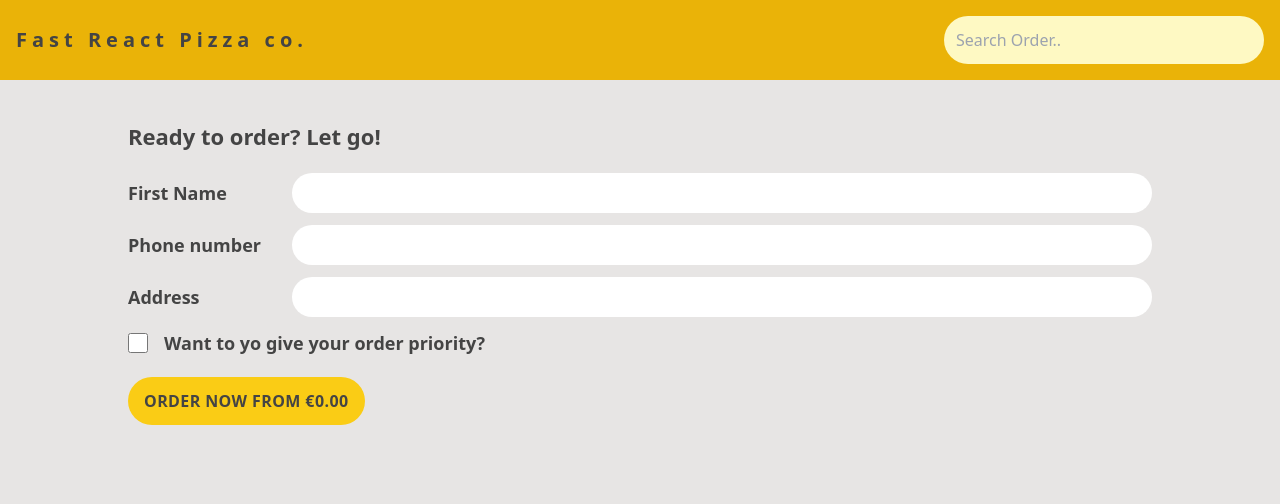
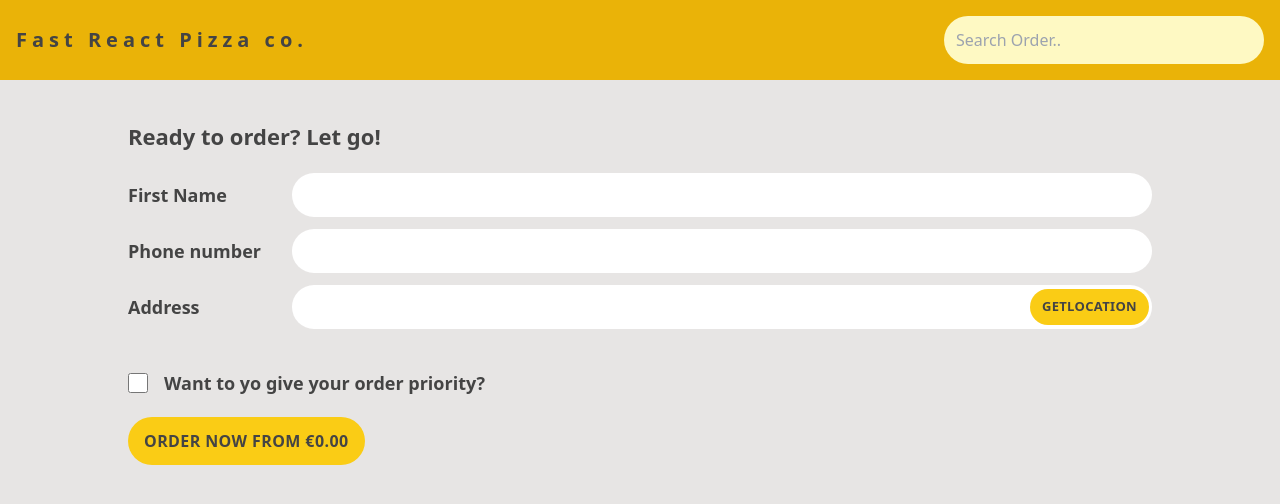
Before and after one commit to sohail455/fast-react-pizza, a React (Vite) app: page /order/new in a window 1280 px wide. Shown: the top 504 px of the page. Built offline with nearby package versions, Linux system fonts and the light colour scheme.

Commit message:
adding geoLocation Button

```diff
--- a/src/features/order/CreateOrder.jsx
+++ b/src/features/order/CreateOrder.jsx
@@ -6,6 +6,7 @@ import { useDispatch, useSelector } from 'react-redux';
 import { clearCart, getCart, getCartTotalPrice } from '../cart/cartSlice';
 import store from '../../store';
 import { formatCurrency } from '../../utils/helpers';
+import { fetchLocation } from '../user/userSlice';
 
 // https://uibakery.io/regex-library/phone-number
 const isValidPhone = (str) =>
@@ -24,7 +25,10 @@ function CreateOrder() {
   const navigation = useNavigation();
   const isSubmitting = navigation.state === 'submitting';
   console.log(navigation);
-  const userName = useSelector((state) => state.user.userName);
+  const { userName, position, address, error, status } = useSelector(
+    (state) => state.user,
+  );
+  const isLoadingPosition = status === 'loading';
   return (
     <div className="mt-10">
       <h2 className="mb-5 text-[22px] font-bold">Ready to order? Let go!</h2>
@@ -55,7 +59,7 @@ function CreateOrder() {
           </div>
         </div>
 
-        <div className="mb-3 flex flex-col gap-1 sm:flex-row sm:items-center">
+        <div className="relative mb-10 flex flex-col gap-1 sm:flex-row sm:items-center">
           <label className="text-lg font-semibold sm:basis-40">Address</label>
           <div className="grow">
             <input
@@ -63,8 +67,26 @@ function CreateOrder() {
               name="address"
               required
               className="input w-full"
+              defaultValue={address}
             />
+            {error && (
+              <p className="absolute left-[180px] text-red-600">{error}</p>
+            )}
           </div>
+          {!position && !error && (
+            <span className="absolute right-[3px] top-9 md:top-1">
+              <Button
+                type="small"
+                onClick={(e) => {
+                  e.preventDefault();
+                  dispatch(fetchLocation());
+                }}
+                disabled={isLoadingPosition}
+              >
+                GetLocation
+              </Button>
+            </span>
+          )}
         </div>
 
         <div className="mb-5 flex items-center gap-4">
--- a/src/features/user/userSlice.js
+++ b/src/features/user/userSlice.js
@@ -1,12 +1,15 @@
-import { createSlice } from '@reduxjs/toolkit';
-/*
+import { createAsyncThunk, createSlice } from '@reduxjs/toolkit';
+import { getAddress } from '../../services/apiGeocoding';
+
 function getPosition() {
   return new Promise(function (resolve, reject) {
     navigator.geolocation.getCurrentPosition(resolve, reject);
   });
 }
 
-async function fetchAddress() {
+export const fetchLocation = createAsyncThunk(
+  'user/fetchLocation',
+  async function () {
     // 1) We get the user's geolocation position
     const positionObj = await getPosition();
     const position = {
@@ -20,11 +23,15 @@ async function fetchAddress() {
 
     // 3) Then we return an object with the data that we are interested in
     return { position, address };
-}
-*/
+  },
+);
 
 const initialState = {
   userName: '',
+  status: 'idle',
+  position: '',
+  address: '',
+  error: '',
 };
 
 const userSlice = createSlice({
@@ -35,6 +42,20 @@ const userSlice = createSlice({
       state.userName = action.payload;
     },
   },
+  extraReducers: (builder) =>
+    builder
+      .addCase(fetchLocation.pending, (state) => {
+        state.status = 'loading';
+      })
+      .addCase(fetchLocation.fulfilled, (state, action) => {
+        state.position = action.payload.position;
+        state.address = action.payload.address;
+        state.status = 'idle';
+      })
+      .addCase(fetchLocation.rejected, (state, action) => {
+        state.error = 'can not get your current location!';
+        state.status = 'error';
+      }),
 });
 
 export const { updateName } = userSlice.actions;
--- a/src/index.css
+++ b/src/index.css
@@ -3,7 +3,7 @@
 @tailwind utilities;
 @layer components {
   .input {
-    @apply rounded-full px-3 py-2;
+    @apply rounded-full px-3 py-2.5;
   }
 }
 body {
```
Lines whose indentation alone changed are shown as unchanged.
